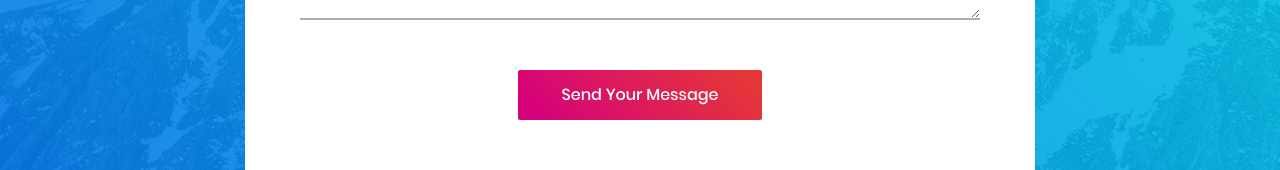
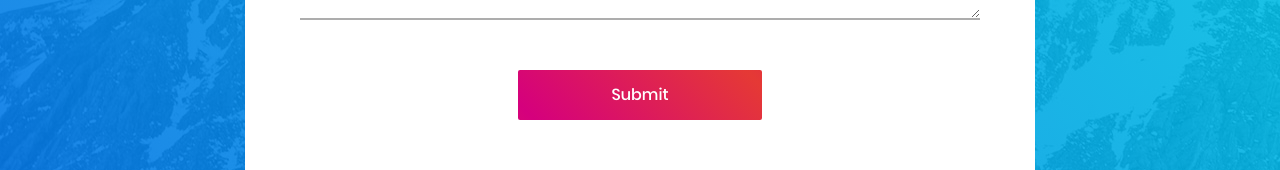
Before and after one commit to dreamstudios0/Maximoworld2019, a plain HTML site: page ContactFrom_v2/index.html in a window 1280 px wide. Shown: the part 560-730 px from the top of the page. Drawn offline with Linux system fonts and the light colour scheme.

Commit message:
Update index.html

```diff
--- a/ContactFrom_v2/index.html
+++ b/ContactFrom_v2/index.html
@@ -60,7 +60,7 @@
 						<div class="wrap-contact2-form-btn">
 							<div class="contact2-form-bgbtn"></div>
 							<button class="contact2-form-btn">
-								Send Your Message
+								Submit
 							</button>
 						</div>
 					</div>
```
